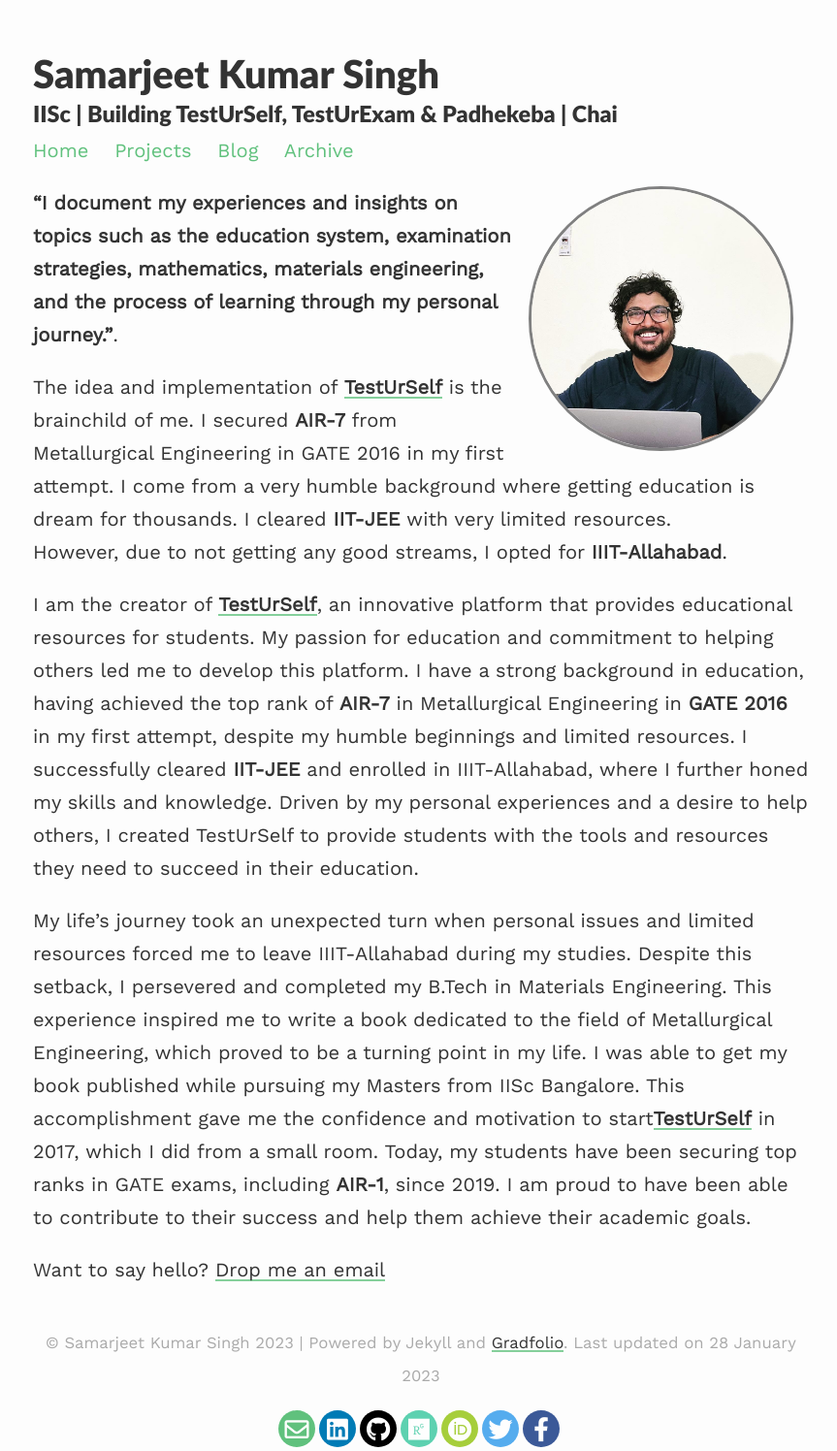
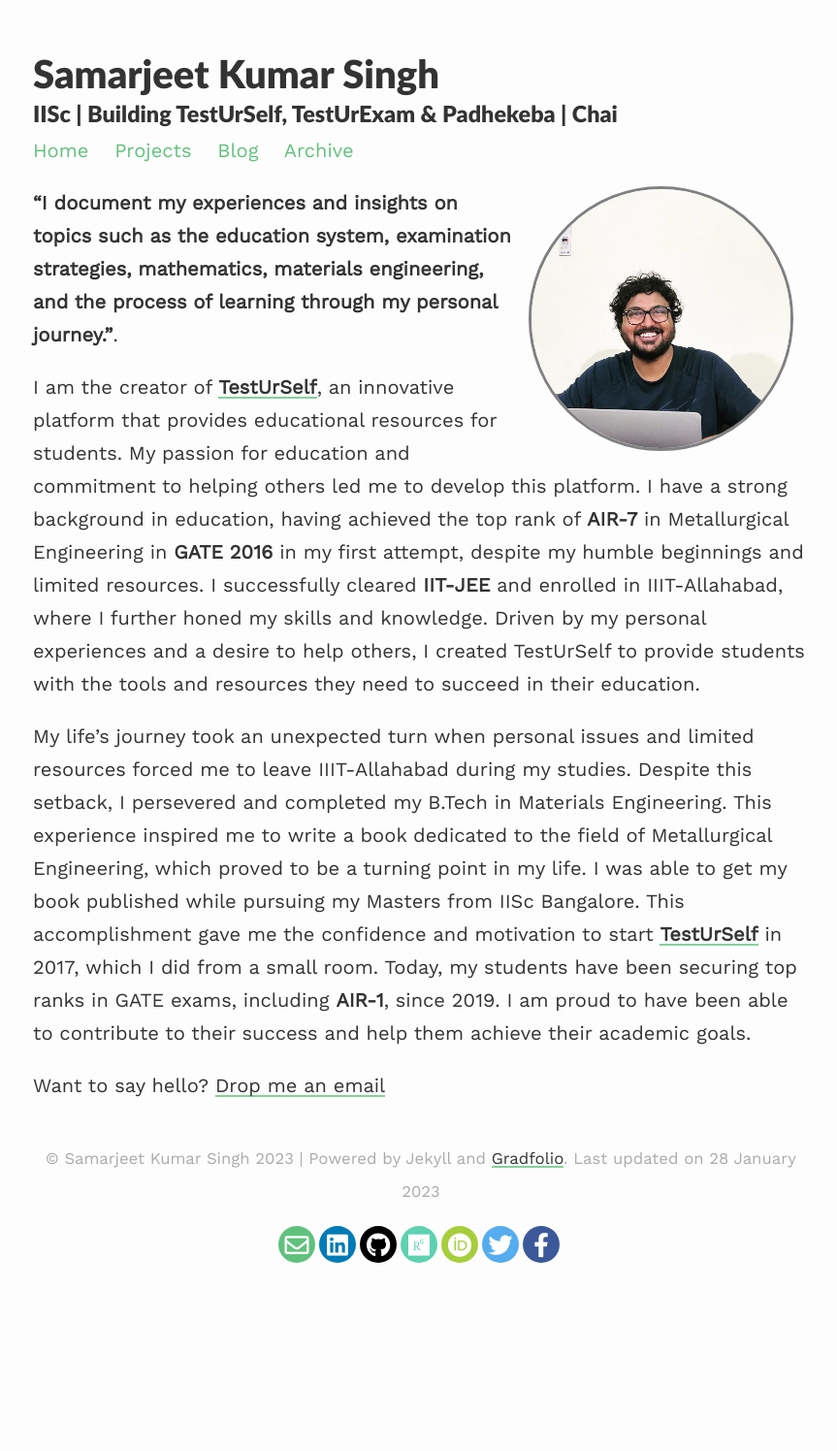
Before and after one commit to Samarjeetkumarsingh/website, a Jekyll site: the page built from index.md, in a window 1280 px wide. Shown: the whole page at 97% size, without its empty margins (206-1069 px from the left). Built offline with Jekyll 4.4.1, drawn with Linux system fonts in a browser that asks for light colours; nearby versions of some CDN libraries; after the commit the page ends 1306 px from its top, so only the background shows below that.

Commit message:
Update index.md

```diff
--- a/index.md
+++ b/index.md
@@ -9,12 +9,10 @@
 
 **"I document my experiences and insights on topics such as the education system, examination strategies, mathematics, materials engineering, and the process of learning through my personal journey."**.
 
-The idea and implementation of [**TestUrSelf**](https://www.testurself.in){:target="_blank"} is the brainchild of me. I secured **AIR-7** from Metallurgical Engineering in GATE 2016 in my first attempt. I come from a very humble background where getting education is dream for thousands. I cleared **IIT-JEE** with very limited resources. <br> However, due to not getting any good streams, I opted for **IIIT-Allahabad**.
-
 I am the creator of [**TestUrSelf**](https://www.testurself.in){:target="_blank"}, an innovative platform that provides educational resources for students. My passion for education and commitment to helping others led me to develop this platform. I have a strong background in education, having achieved the top rank of **AIR-7** in Metallurgical Engineering in **GATE 2016** in my first attempt, despite my humble beginnings and limited resources. I successfully cleared **IIT-JEE** and enrolled in IIIT-Allahabad, where I further honed my skills and knowledge. Driven by my personal experiences and a desire to help others, I created TestUrSelf to provide students with the tools and resources they need to succeed in their education.
 
 
-My life's journey took an unexpected turn when personal issues and limited resources forced me to leave IIIT-Allahabad during my studies. Despite this setback, I persevered and completed my B.Tech in Materials Engineering. This experience inspired me to write a book dedicated to the field of Metallurgical Engineering, which proved to be a turning point in my life. I was able to get my book published while pursuing my Masters from IISc Bangalore. This accomplishment gave me the confidence and motivation to start[**TestUrSelf**](https://www.testurself.in){:target="_blank"} in 2017, which I did from a small room. Today, my students have been securing top ranks in GATE exams, including **AIR-1**, since 2019. I am proud to have been able to contribute to their success and help them achieve their academic goals.
+My life's journey took an unexpected turn when personal issues and limited resources forced me to leave IIIT-Allahabad during my studies. Despite this setback, I persevered and completed my B.Tech in Materials Engineering. This experience inspired me to write a book dedicated to the field of Metallurgical Engineering, which proved to be a turning point in my life. I was able to get my book published while pursuing my Masters from IISc Bangalore. This accomplishment gave me the confidence and motivation to start [**TestUrSelf**](https://www.testurself.in){:target="_blank"} in 2017, which I did from a small room. Today, my students have been securing top ranks in GATE exams, including **AIR-1**, since 2019. I am proud to have been able to contribute to their success and help them achieve their academic goals.
 
 
 Want to say hello? [Drop me an email](mailto:samarjeet.xyz@gmail.com){:target="_blank"}
```
